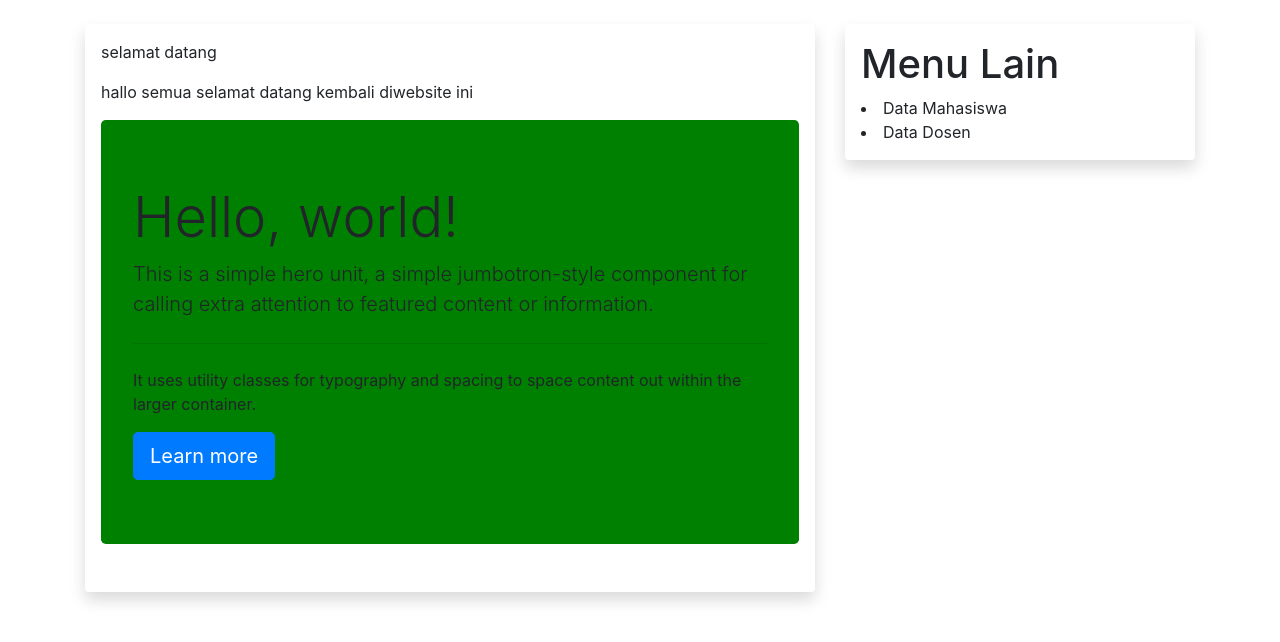
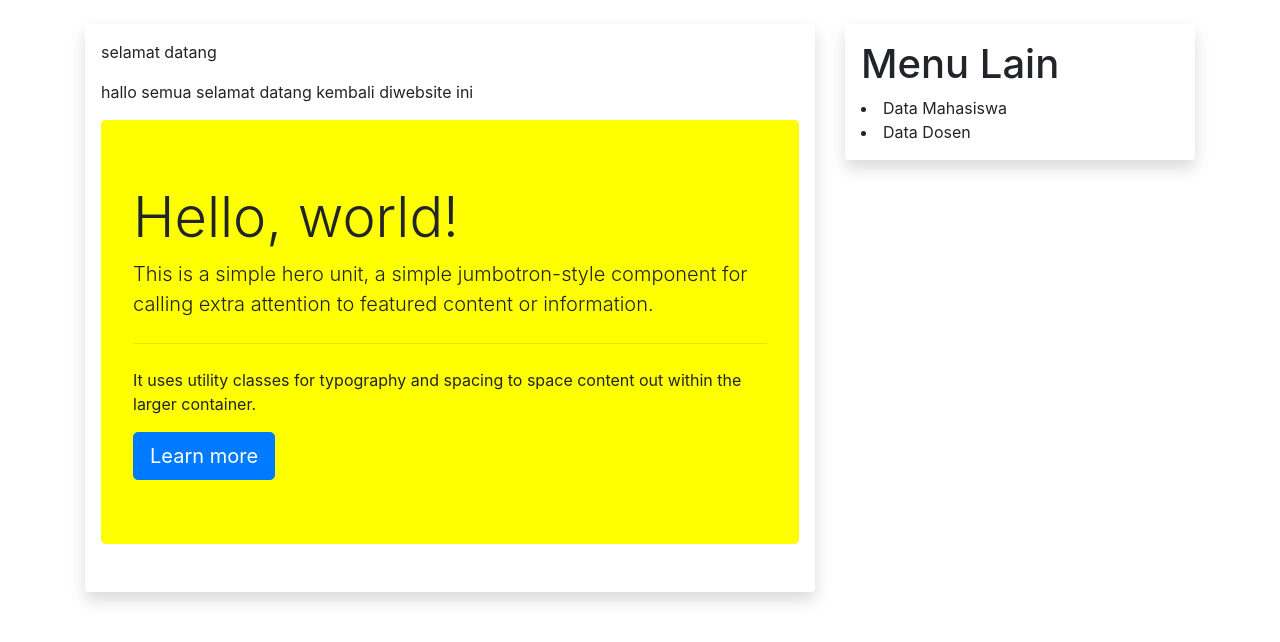
Before and after one commit to Fitriauliahamid/Projek-saya, a Flask app: page / in a window 1280 px wide. Shown: the part 56-698 px from the top of the page. Run offline with Flask 2, Linux system fonts and the light colour scheme; some libraries are stand-ins or nearby versions.

Commit message:
Update style.css

```diff
--- a/sim/static/css/style.css
+++ b/sim/static/css/style.css
@@ -1,3 +1,3 @@
 .jumbotron{
-    background-color: green;
+    background-color: yellow;
 }
```
